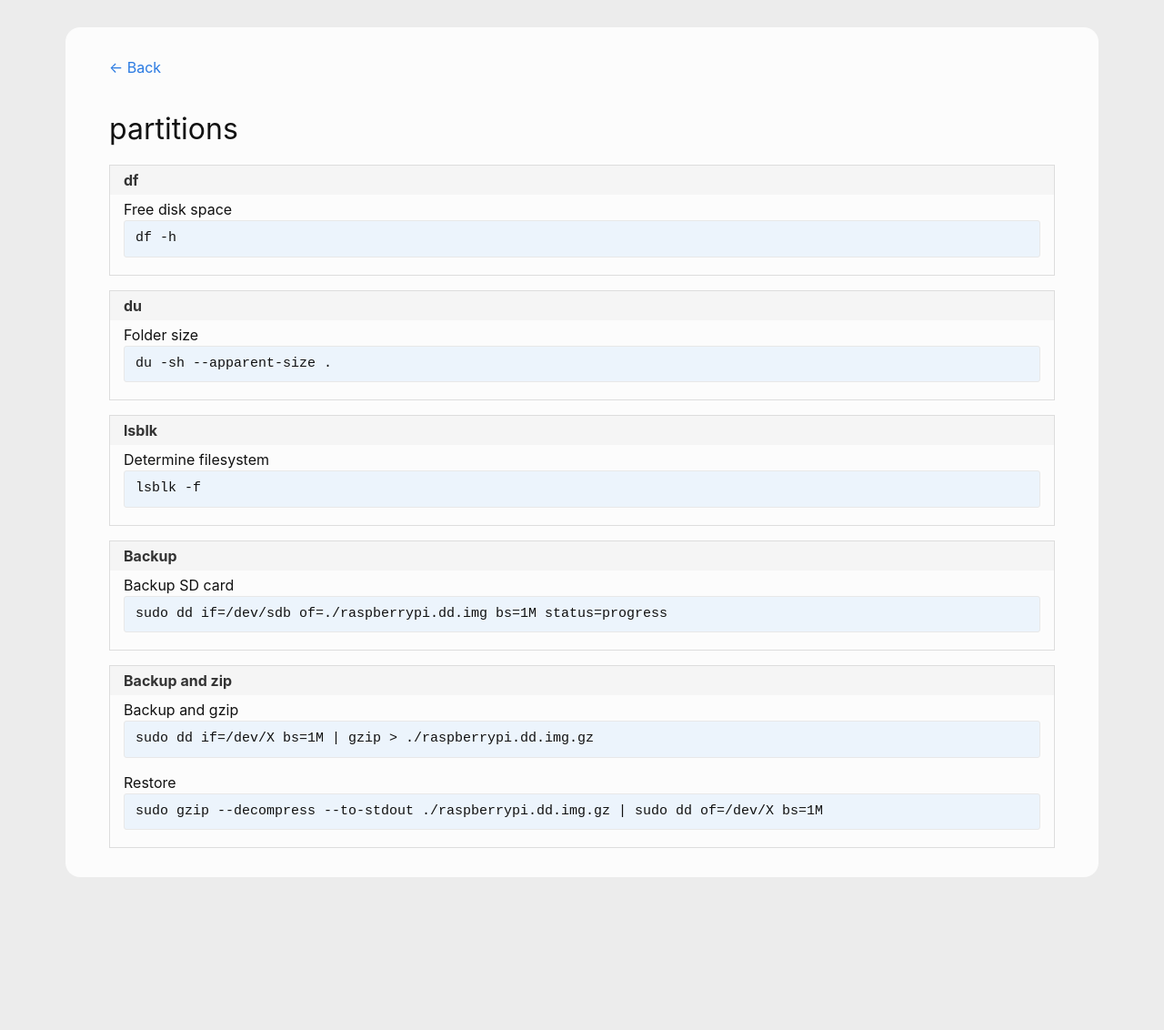
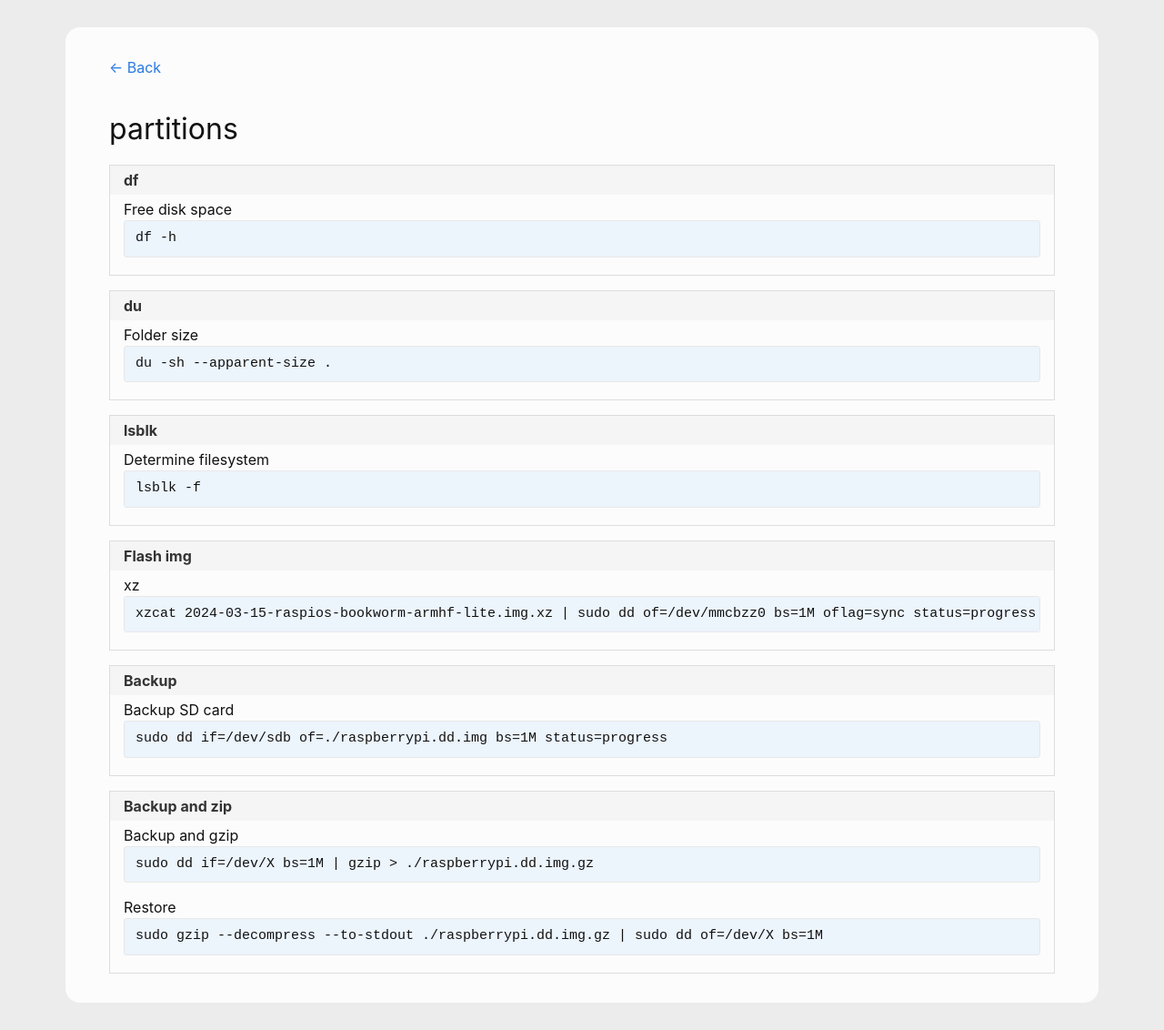
Before and after one commit to andreas-mausch/cheatsheets, a Jekyll site: the page built from _cheatsheets/partitions.md, in a window 1280 px wide. Shown: the whole page at 91% size. Built offline with Jekyll 4.4.1, drawn with Linux system fonts in a browser that asks for light colours; before the commit the page ends 994 px from its top, so only the background shows below that.

Commit message:
Flash .img.xz to Raspberry Pi SD card

```diff
--- a/_cheatsheets/partitions.md
+++ b/_cheatsheets/partitions.md
@@ -11,6 +11,9 @@ section:
   - name: lsblk
     commands:
       Determine filesystem: lsblk -f
+  - name: Flash img
+    commands:
+      xz: xzcat 2024-03-15-raspios-bookworm-armhf-lite.img.xz | sudo dd of=/dev/mmcbzz0 bs=1M oflag=sync status=progress
   - name: Backup
     commands:
       Backup SD card: sudo dd if=/dev/sdb of=./raspberrypi.dd.img bs=1M status=progress
```
